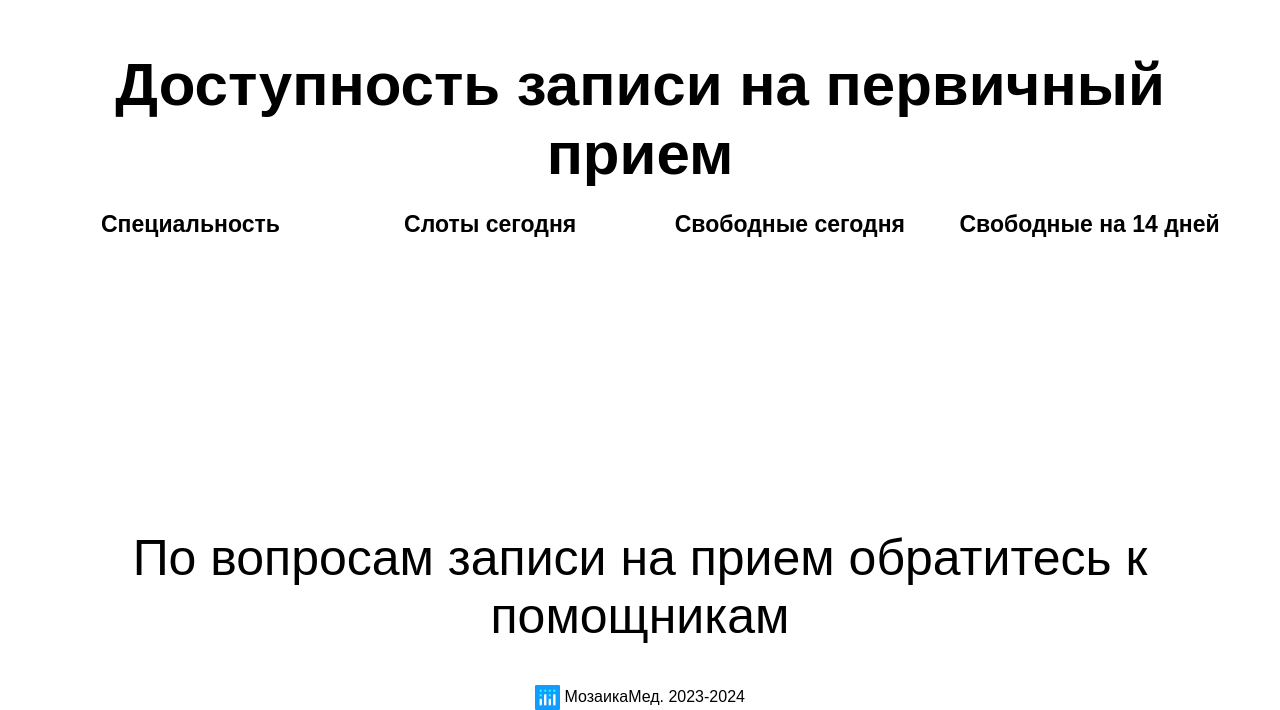
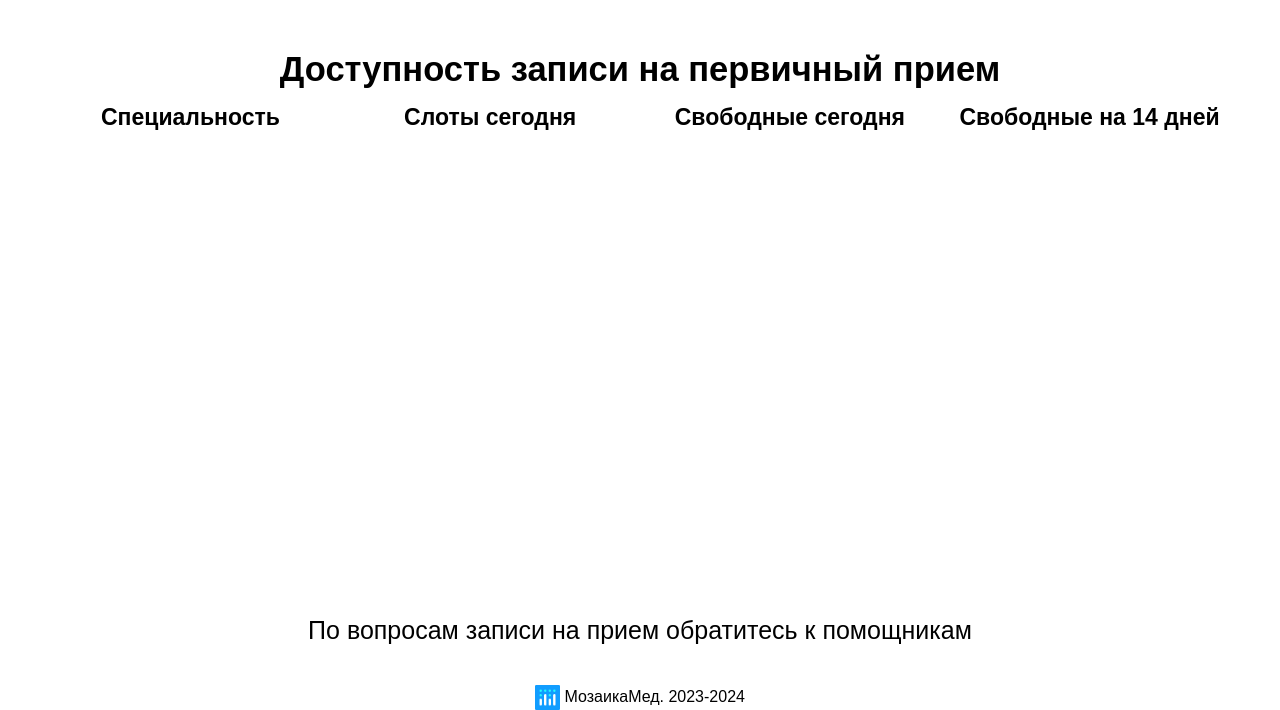
Before and after one commit to VerP404/InformationPanelMed, a Django app: template templates/peopledash/base_peopledash.html in a window 1280 px wide. Shown: the part 90-800 px from the top of the page. Run offline with Django 5.2, Linux system fonts and the light colour scheme; the template is opened without the code that fills it, so the values that code supplies are empty.

Commit message:
исправлены стили

```diff
--- a/peopledash/static/peopledash/css/peopledash.css
+++ b/peopledash/static/peopledash/css/peopledash.css
@@ -69,7 +69,6 @@
     width: 25%;
 }
 
-
 /* Медиа-запросы для экранов с шириной до 1280px */
 @media screen and (max-width: 1280px) {
     .header-grid {
@@ -102,6 +101,17 @@
     }
 
     .table-data {
+        font-size: 23px;
+    }
+
+    .main-container .table-title {
+        margin-bottom: 7px;
+        font-size: 23px;
+    }
+
+    .info-container {
+        bottom: 25px;
+        padding: 7px;
         font-size: 23px;
     }
 }
--- a/templates/peopledash/base_peopledash.html
+++ b/templates/peopledash/base_peopledash.html
@@ -34,7 +34,9 @@
     {% block content %}{% endblock %}
 </div>
 <div class="info-container">
+    <div class="text-info" style="font-size: 25px">
     {% block info %}По вопросам записи на прием обратитесь к помощникам{% endblock %}
+    </div>
 </div>
 <p class="footer-text">
     <img src="{% static 'peopledash/img/plotly-logomark.png' %}" alt="Icon" style="width: 25px; height: 25px; vertical-align: middle;">
@@ -64,5 +66,6 @@
         fetchData();
         setInterval(fetchData, 60 * 1000);
     });
+
 </script>
 {% endblock %}
```
